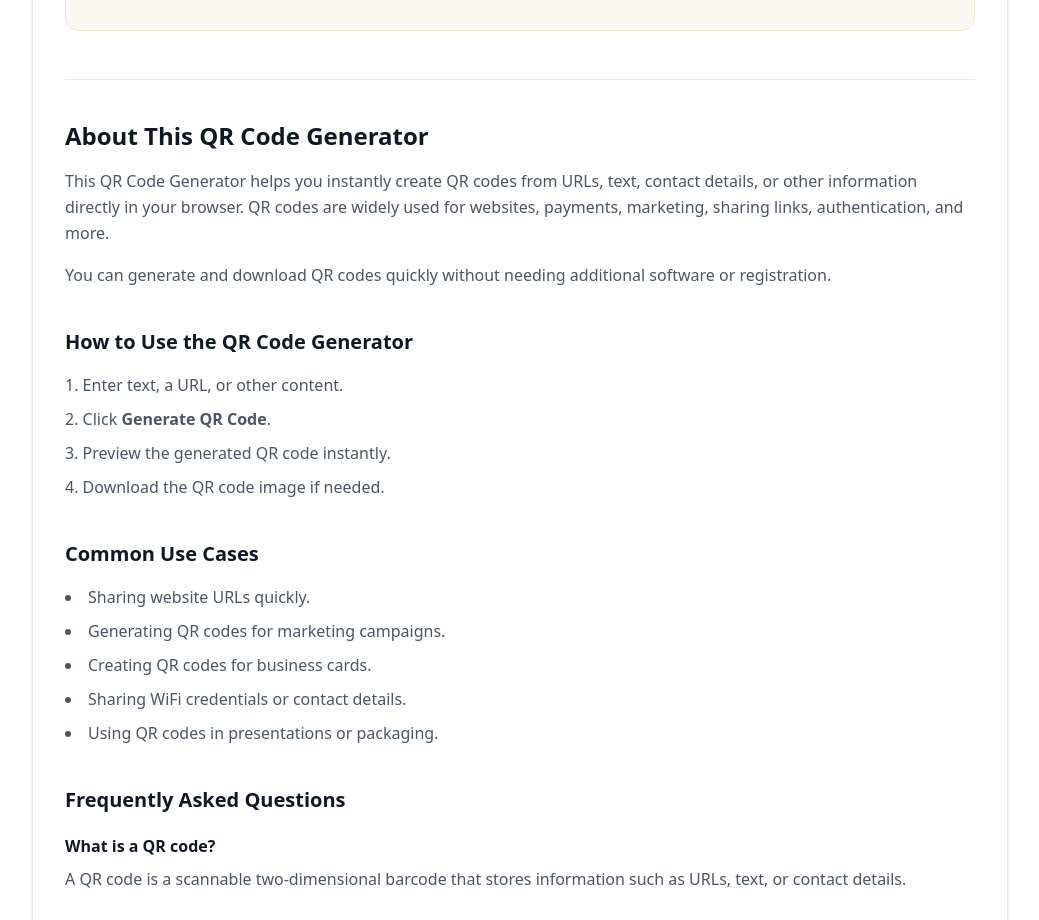
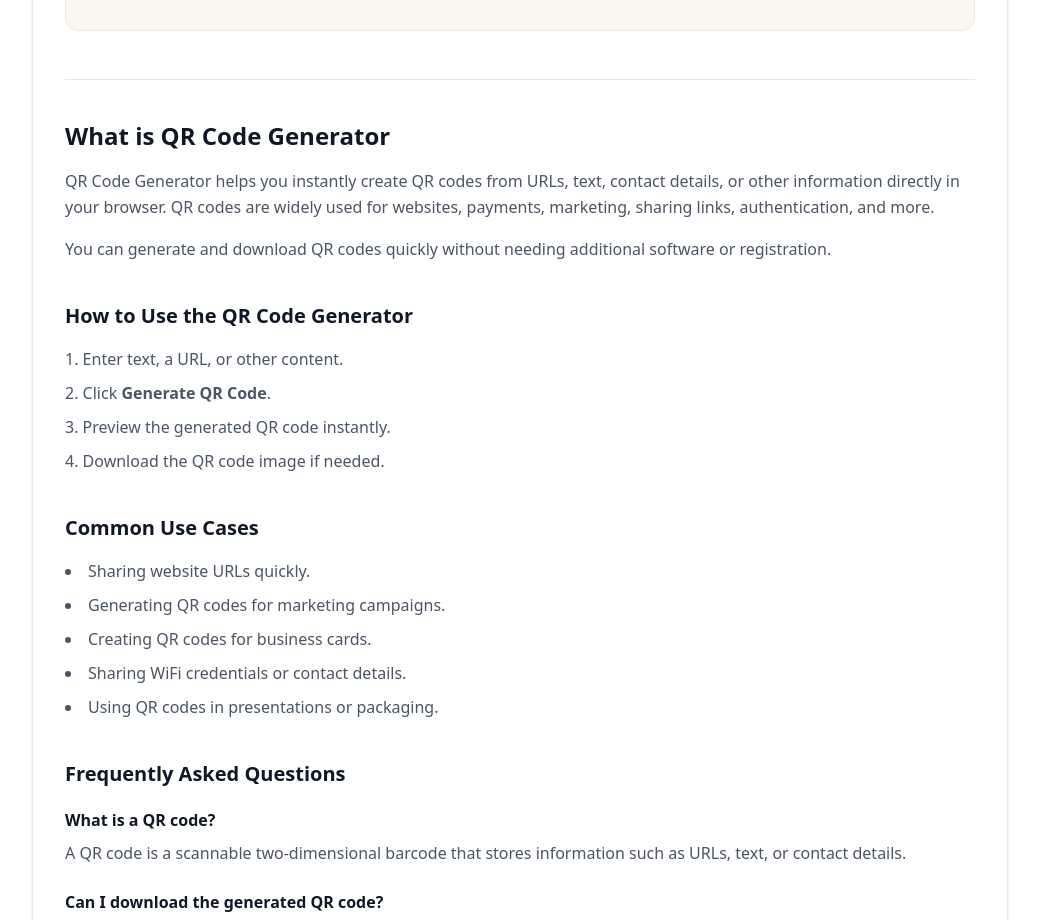
Before and after one commit to vaarunsonawwane-ops/yoryantra-new, a Next.js app: page /tools/qr-code-generator in a window 1280 px wide. Shown: the part 1000-1920 px from the top of the page, without its empty margins (120-1159 px from the left). Built offline with nearby package versions, Linux system fonts and the light colour scheme.

Commit message:
QR Code Generator Update ToolClient.tsx

```diff
--- a/app/tools/qr-code-generator/ToolClient.tsx
+++ b/app/tools/qr-code-generator/ToolClient.tsx
@@ -97,11 +97,11 @@ export default function ToolClient() {
       <section className="mt-12 border-t border-gray-200 pt-10 space-y-10">
         <div>
           <h2 className="text-2xl font-semibold text-gray-900">
-            About This QR Code Generator
+            What is QR Code Generator
           </h2>
 
           <p className="mt-4 text-gray-600 leading-relaxed">
-            This QR Code Generator helps you instantly create QR codes
+            QR Code Generator helps you instantly create QR codes
             from URLs, text, contact details, or other information directly
             in your browser. QR codes are widely used for websites,
             payments, marketing, sharing links, authentication, and more.
```
